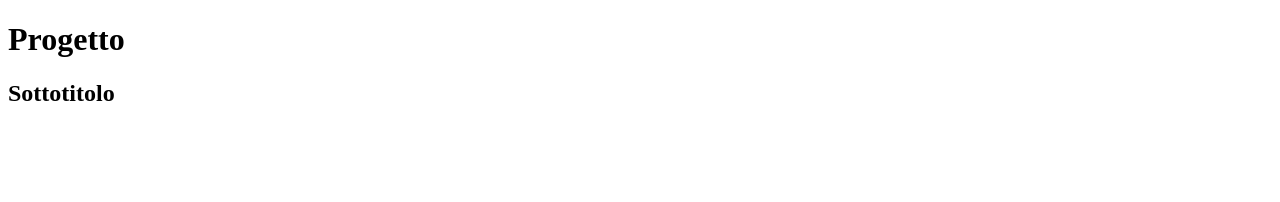
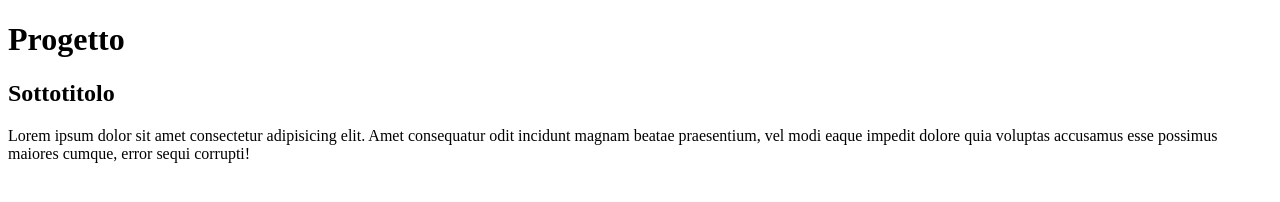
Before and after one commit to Catergi/selfwork-git, a plain HTML site: page index.html in a window 1280 px wide. Drawn offline with Linux system fonts and the light colour scheme.

Commit message:
aggiunto paragrafo

```diff
--- a/index.html
+++ b/index.html
@@ -9,6 +9,7 @@
     <header>
         <h1>Progetto</h1>
         <h2>Sottotitolo</h2>
+        <p>Lorem ipsum dolor sit amet consectetur adipisicing elit. Amet consequatur odit incidunt magnam beatae praesentium, vel modi eaque impedit dolore quia voluptas accusamus esse possimus maiores cumque, error sequi corrupti!</p>
     </header>
 </body>
 </html>
```
